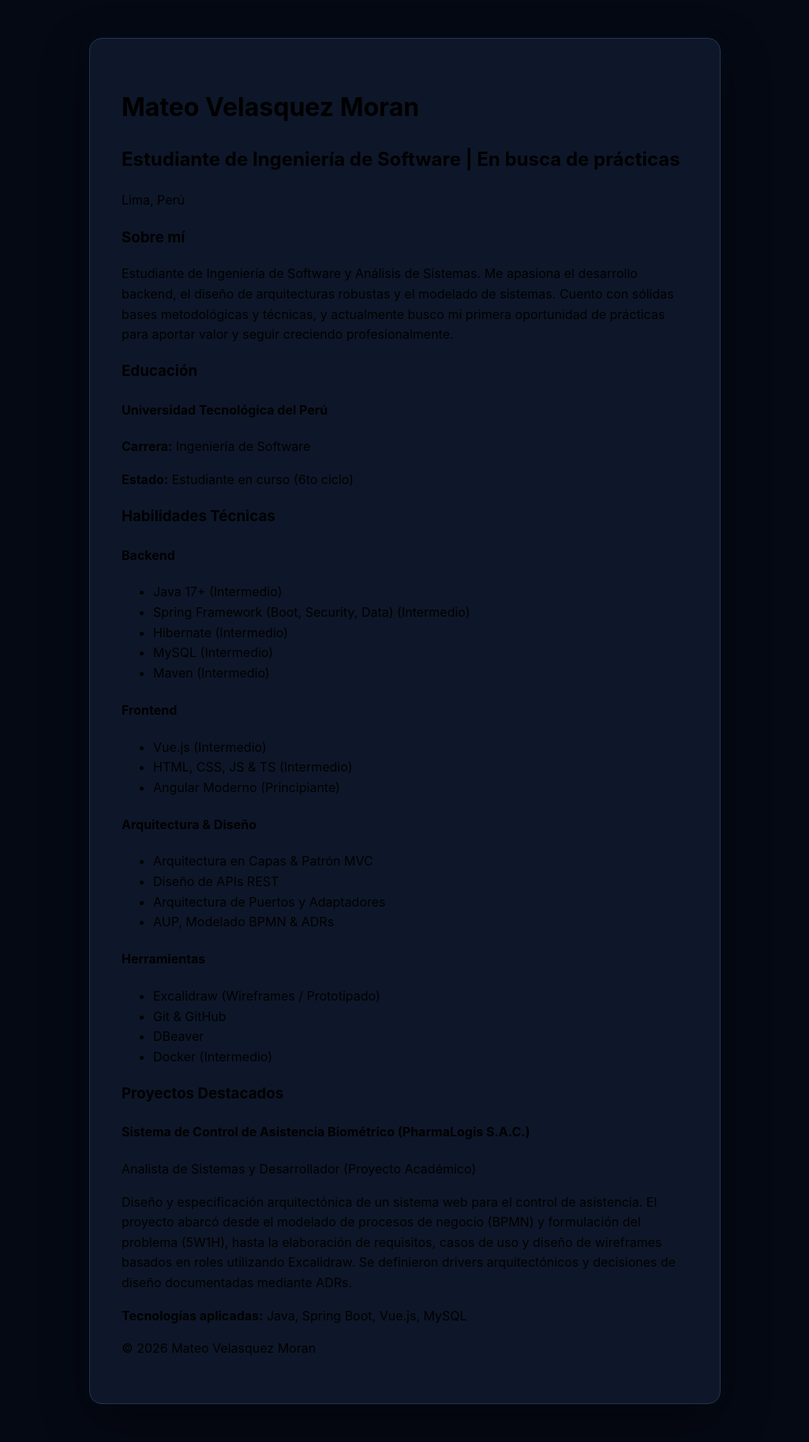
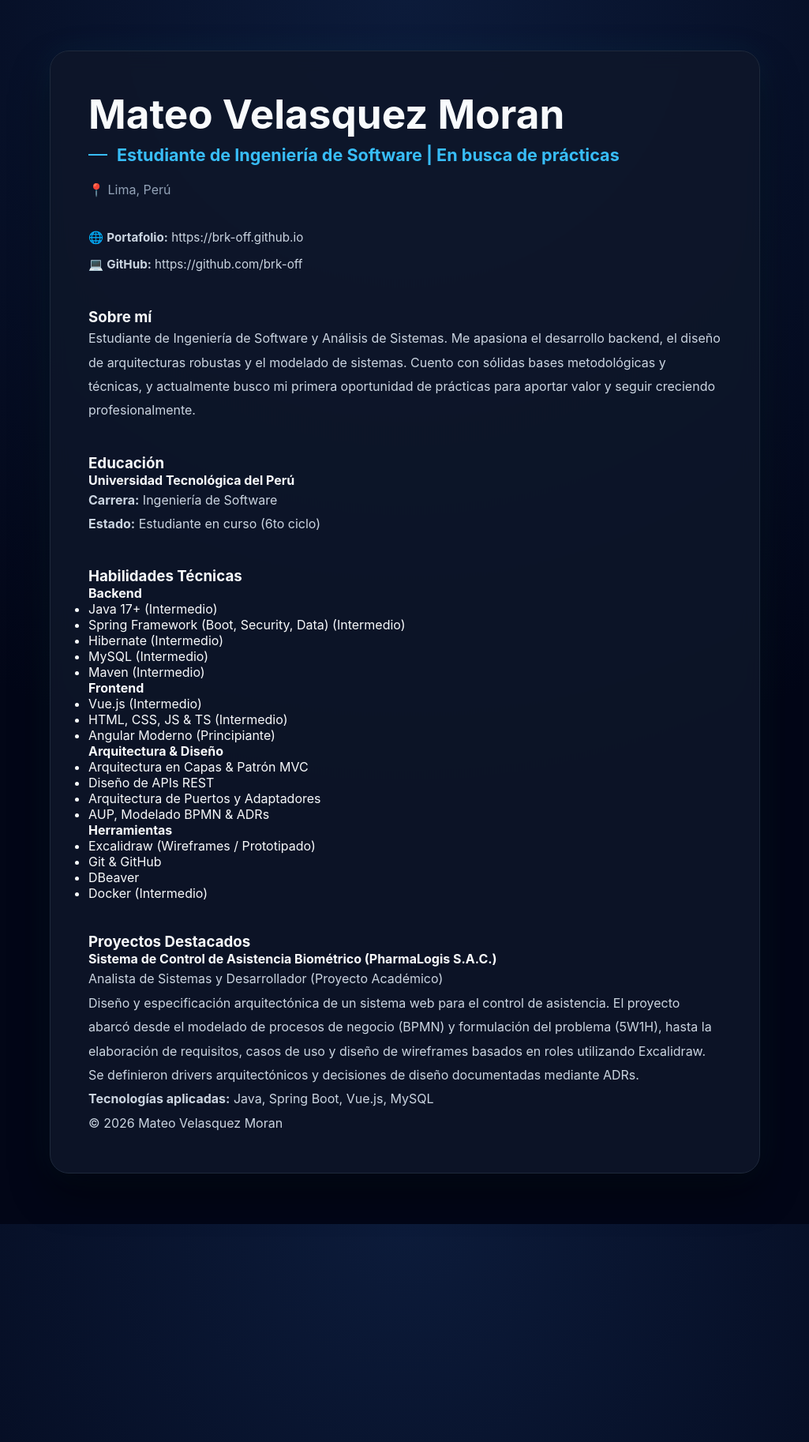
Before and after one commit to brk-off/brk-off.github.io, a Jekyll site: the page built from index.html, in a window 1280 px wide. Shown: the whole page at 79% size, without its empty margins (127-1152 px from the left). Built offline with Jekyll 4.4.1, drawn with Linux system fonts in a browser that asks for light colours.

Commit message:
contact and more styles

```diff
--- a/_data/portfolio.yml
+++ b/_data/portfolio.yml
@@ -36,3 +36,7 @@ proyectos:
     rol: "Analista de Sistemas y Desarrollador (Proyecto Académico)"
     descripcion: "Diseño y especificación arquitectónica de un sistema web para el control de asistencia. El proyecto abarcó desde el modelado de procesos de negocio (BPMN) y formulación del problema (5W1H), hasta la elaboración de requisitos, casos de uso y diseño de wireframes basados en roles utilizando Excalidraw. Se definieron drivers arquitectónicos y decisiones de diseño documentadas mediante ADRs."
     tecnologias: "Java, Spring Boot, Vue.js, MySQL"
+
+contacto:
+  portafolio: "https://brk-off.github.io"
+  github: "https://github.com/brk-off"
--- a/assets/css/style.css
+++ b/assets/css/style.css
@@ -1,35 +1,121 @@
-body {
-    font-family: -apple-system, BlinkMacSystemFont, "Segoe UI", Roboto, Helvetica, Arial, sans-serif;
-    line-height: 1.6;
-    color: var(--text-color);
-    background-color: #050914;
+:root {
+    --bg: #020617;
+    --card: #0f172a;
+    --border: #1e293b;
+    --text: #f8fafc;
+    --muted: #94a3b8;
+    --accent: #38bdf8;
+}
+
+* {
     margin: 0;
-    padding: 3rem 1.5rem;
-    min-height: 100vh;
+    padding: 0;
     box-sizing: border-box;
 }
 
-.container {
-    max-width: 800px;
-    margin: 0 auto;
-    padding: 2.5rem;
-    background-color: #0e1729;
-    border: 1px solid #24344d;
-    border-radius: 16px;
-    box-shadow:
-        0 20px 60px rgba(0, 0, 0, 0.45),
-        0 0 25px rgba(56, 189, 248, 0.04);
-    box-sizing: border-box;
+body {
+    font-family: Inter, "Segoe UI", sans-serif;
+    background:
+        radial-gradient(circle at top, #0c1b3a 0%, #020617 60%);
+    color: var(--text);
+    min-height: 100vh;
+
+    display: flex;
+    justify-content: center;
+    align-items: flex-start;
+
+    padding: 4rem 1.25rem;
 }
 
-/* mobile */
+.container {
+    width: 100%;
+    max-width: 900px;
+
+    background: rgba(15, 23, 42, 0.85);
+    backdrop-filter: blur(12px);
+
+    border: 1px solid var(--border);
+    border-radius: 24px;
+
+    padding: 3rem;
+
+    box-shadow:
+        0 25px 50px rgba(0,0,0,.45),
+        0 0 40px rgba(56,189,248,.08);
+}
+
+h1 {
+    font-size: clamp(2rem, 5vw, 3.2rem);
+    margin-bottom: .5rem;
+}
+
+.subtitle {
+    color: var(--accent);
+    font-size: 1.2rem;
+    font-weight: 600;
+    margin-bottom: 1rem;
+}
+
+.location {
+    color: var(--muted);
+    margin-bottom: 2rem;
+}
+
+section {
+    margin-top: 2.5rem;
+}
+
+h2 {
+    font-size: 1.35rem;
+    margin-bottom: 1rem;
+    color: var(--accent);
+
+    display: flex;
+    align-items: center;
+    gap: .75rem;
+}
+
+h2::before {
+    content: "";
+    width: 24px;
+    height: 2px;
+    background: var(--accent);
+}
+
+p {
+    color: #cbd5e1;
+    line-height: 1.9;
+}
+
+.skill-tags {
+    display: flex;
+    flex-wrap: wrap;
+    gap: .75rem;
+    margin-top: 1rem;
+}
+
+.skill-tags span {
+    padding: .6rem 1rem;
+    border-radius: 999px;
+
+    background: rgba(56,189,248,.12);
+    border: 1px solid rgba(56,189,248,.25);
+
+    color: #7dd3fc;
+    font-size: .9rem;
+}
+
 @media (max-width: 600px) {
     body {
-        padding: 1rem 0.75rem;
+        padding: 1rem;
     }
 
     .container {
-        padding: 1.25rem;
-        border-radius: 12px;
+        padding: 1.5rem;
+        border-radius: 18px;
+    }
+
+    h1 {
+        font-size: 2rem;
     }
 }
--- a/index.html
+++ b/index.html
@@ -5,7 +5,12 @@ layout: default
 <header class="header">
     <h1>{{ site.data.portfolio.personal.nombre }}</h1>
     <h2>{{ site.data.portfolio.personal.rol }}</h2>
-    <p class="location">{{ site.data.portfolio.personal.ubicacion }}</p>
+    <p class="location">📍 {{ site.data.portfolio.personal.ubicacion }}</p>
+
+    <div class="contact-links" style="margin-top: 10px; font-size: 0.95rem;">
+        <p style="margin: 5px 0;">🌐 <strong>Portafolio:</strong> <a href="{{ site.data.portfolio.contacto.portafolio }}" target="_blank" style="color: var(--accent-color); text-decoration: none;">{{ site.data.portfolio.contacto.portafolio }}</a></p>
+        <p style="margin: 5px 0;">💻 <strong>GitHub:</strong> <a href="{{ site.data.portfolio.contacto.github }}" target="_blank" style="color: var(--accent-color); text-decoration: none;">{{ site.data.portfolio.contacto.github }}</a></p>
+    </div>
 </header>
 
 <section class="section">
```
